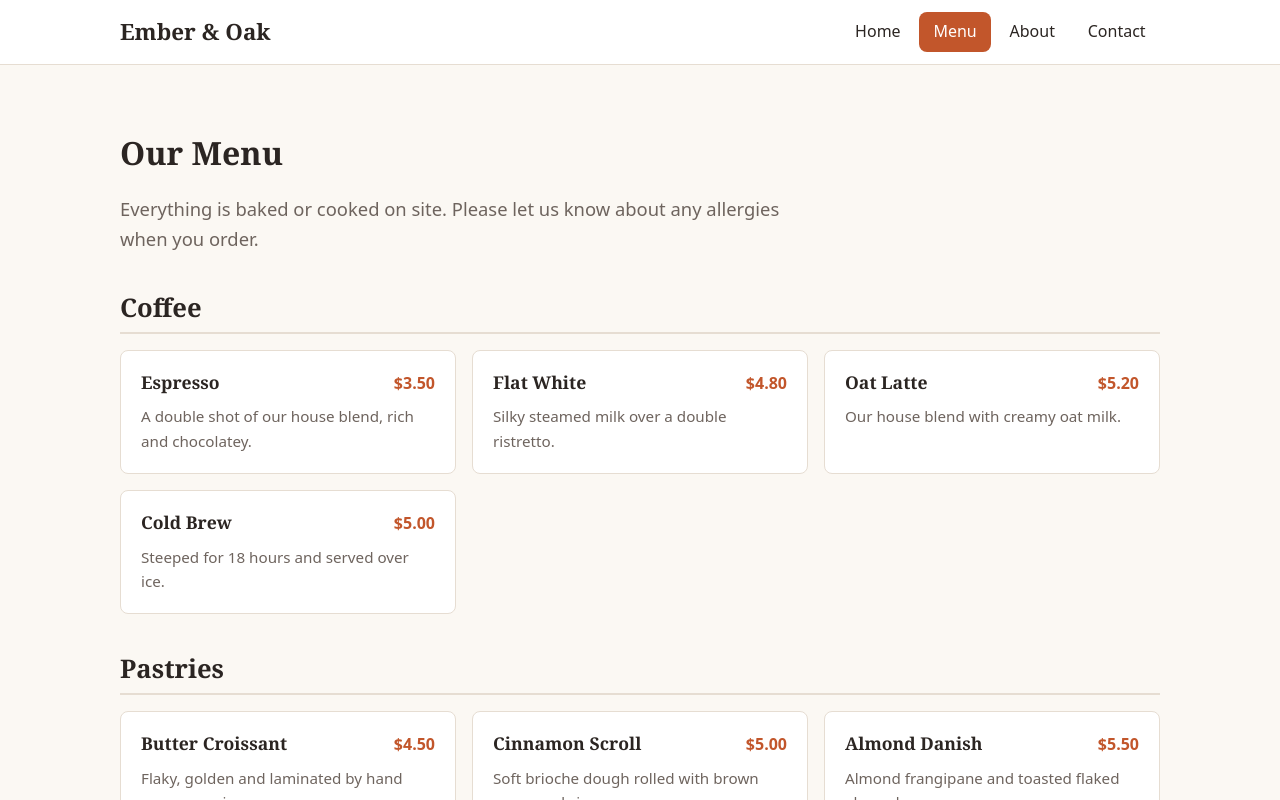
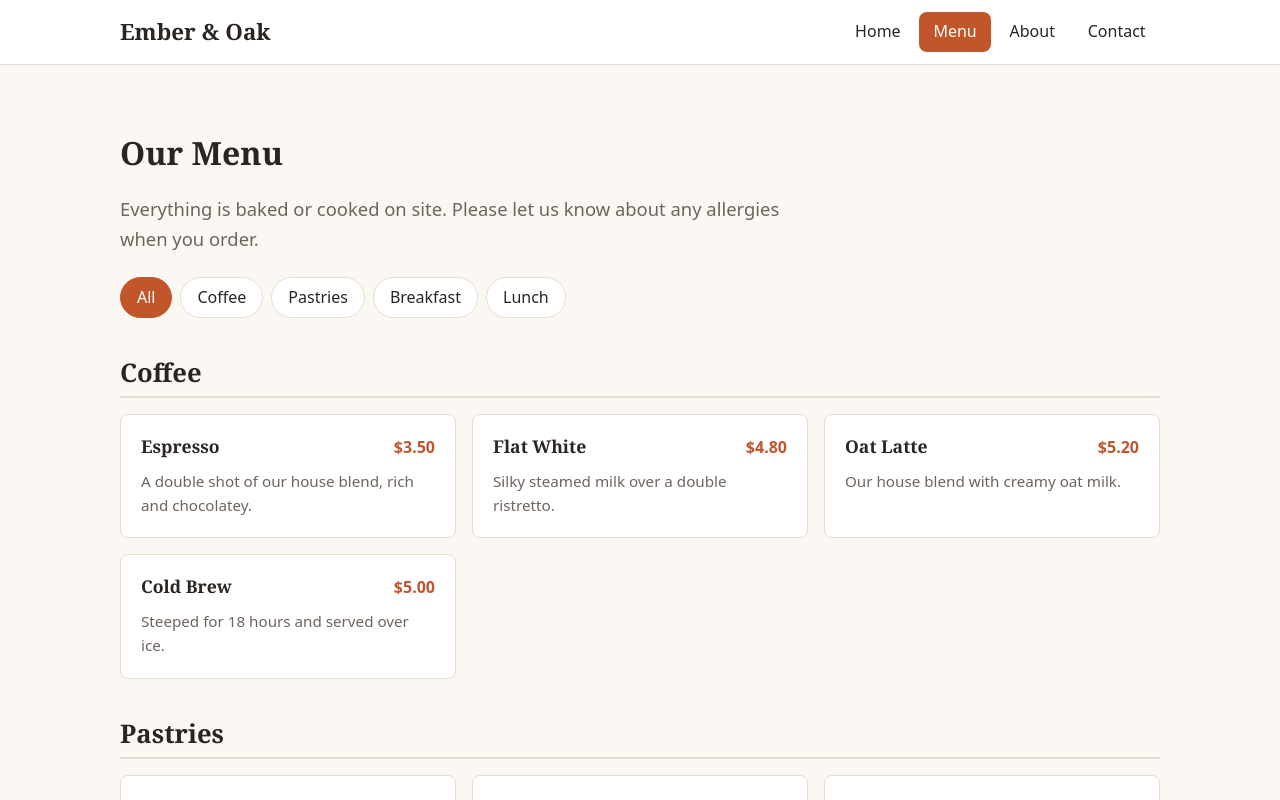
Before and after one commit to Vivid-Clarity/DeepTech-test-repo, a React (Vite) app: page /menu in a window 1280 px wide. Shown: the top 800 px of the page. Built offline with nearby package versions, Linux system fonts and the light colour scheme.

Commit message:
Add category filter buttons to menu page

```diff
--- a/src/pages/Menu.css
+++ b/src/pages/Menu.css
@@ -14,3 +14,31 @@
   grid-template-columns: repeat(auto-fill, minmax(280px, 1fr));
   gap: 1rem;
 }
+
+.menu-filters {
+  display: flex;
+  flex-wrap: wrap;
+  gap: 0.5rem;
+  margin-top: 1.5rem;
+}
+
+.filter-button {
+  font: inherit;
+  font-weight: 500;
+  padding: 0.4rem 1rem;
+  border: 1px solid var(--color-border);
+  border-radius: 999px;
+  background: var(--color-surface);
+  color: var(--color-text);
+  cursor: pointer;
+}
+
+.filter-button:hover {
+  border-color: var(--color-primary);
+}
+
+.filter-button.active {
+  background: var(--color-primary);
+  border-color: var(--color-primary);
+  color: #fff;
+}
--- a/src/pages/Menu.jsx
+++ b/src/pages/Menu.jsx
@@ -1,11 +1,18 @@
+import { useState } from 'react';
 import Card from '../components/Card';
 import menu from '../data/menu.json';
 import { formatPrice } from '../utils/formatPrice';
 import './Menu.css';
 
 const categories = ['Coffee', 'Pastries', 'Breakfast', 'Lunch'];
+const filters = ['All', ...categories];
 
 function Menu() {
+  const [activeFilter, setActiveFilter] = useState('All');
+
+  const visibleCategories =
+    activeFilter === 'All' ? categories : categories.filter((c) => c === activeFilter);
+
   return (
     <div className="container page">
       <h1>Our Menu</h1>
@@ -14,7 +21,21 @@ function Menu() {
         order.
       </p>
 
-      {categories.map((category) => (
+      <div className="menu-filters" role="group" aria-label="Filter menu by category">
+        {filters.map((filter) => (
+          <button
+            key={filter}
+            type="button"
+            className={filter === activeFilter ? 'filter-button active' : 'filter-button'}
+            aria-pressed={filter === activeFilter}
+            onClick={() => setActiveFilter(filter)}
+          >
+            {filter}
+          </button>
+        ))}
+      </div>
+
+      {visibleCategories.map((category) => (
         <section key={category} className="menu-category">
           <h2>{category}</h2>
           <div className="menu-grid">
```
